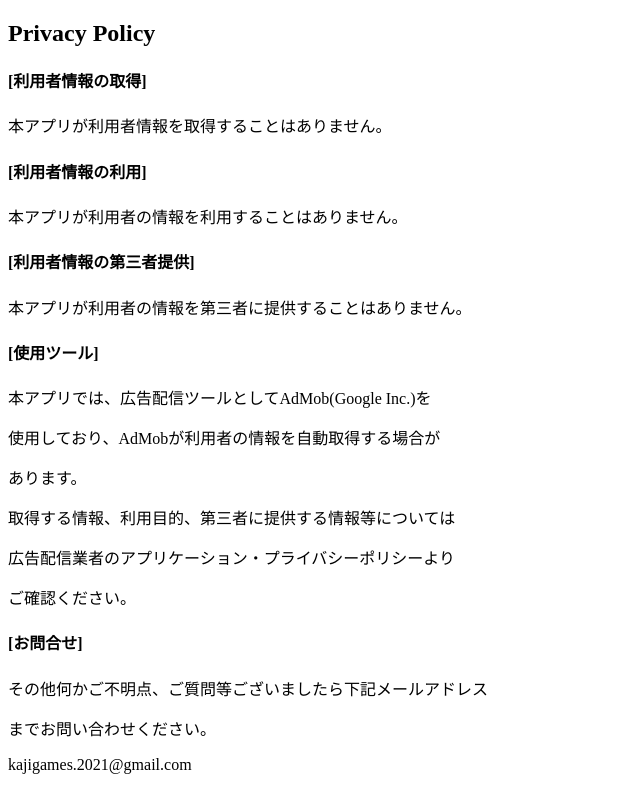
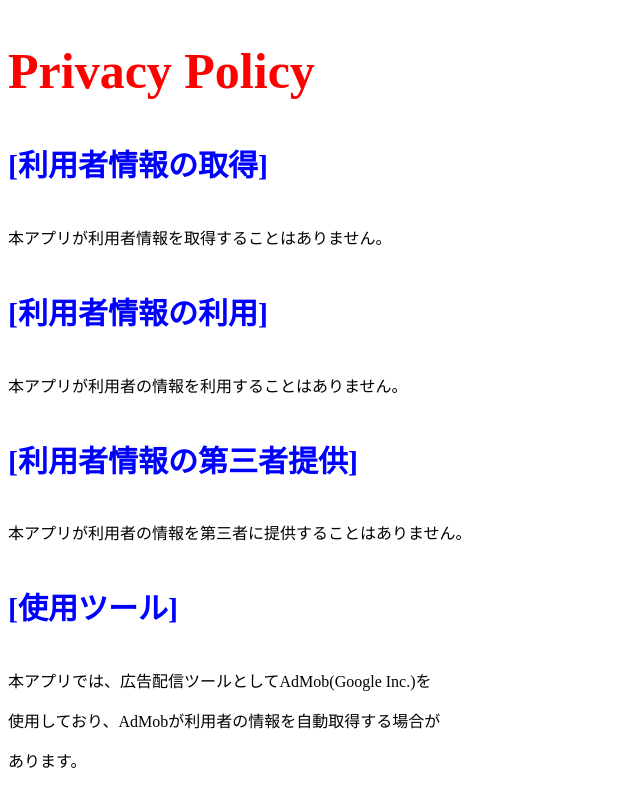
Before and after one commit to Kajigames/kajigames.github.io, a plain HTML site: page index.html in a window 1280 px wide. Shown: the top 785 px of the page, without its empty margins (0-640 px from the left). Drawn offline with Linux system fonts and the light colour scheme.

Commit message:
Update index.html
html内にstyleタグでcss 追加

```diff
--- a/index.html
+++ b/index.html
@@ -5,28 +5,42 @@
 <meta charset="UTF-8">
 <title>Privacy Policy</title>
 <link rel="base" href="https://kajigames.github.io/base.css">
-
+  <style>
+  h2{
+    color:red;font-size:50px
+    }
+    h4{
+      color:blue;font-size:30px
+    }
+  </style>
 </head>
 
 <body>
 
 <h2>Privacy Policy</h2>
+
 <h4>[利用者情報の取得]</h4>
+
   <p>本アプリが利用者情報を取得することはありません。</p>
 <h4>[利用者情報の利用]</h4>
+
   <p>本アプリが利用者の情報を利用することはありません。</p>
 <h4>[利用者情報の第三者提供]</h4>
+
   <p>本アプリが利用者の情報を第三者に提供することはありません。</p>
 <h4>[使用ツール]</h4>
+
   <p>本アプリでは、広告配信ツールとしてAdMob(Google Inc.)を</p>
   <p>使用しており、AdMobが利用者の情報を自動取得する場合が</p>
   <p>あります。</p>
   <p>取得する情報、利用目的、第三者に提供する情報等については</p>
   <p>広告配信業者のアプリケーション・プライバシーポリシーより</p>
   <p>ご確認ください。</p>
+
 <h4>[お問合せ]</h4>
   <p>その他何かご不明点、ご質問等ございましたら下記メールアドレス</p>
   <p>までお問い合わせください。</p>
   <p>kajigames.2021@gmail.com</p>
+
 </body>
 </html>
```
Lines whose indentation alone changed are shown as unchanged.
